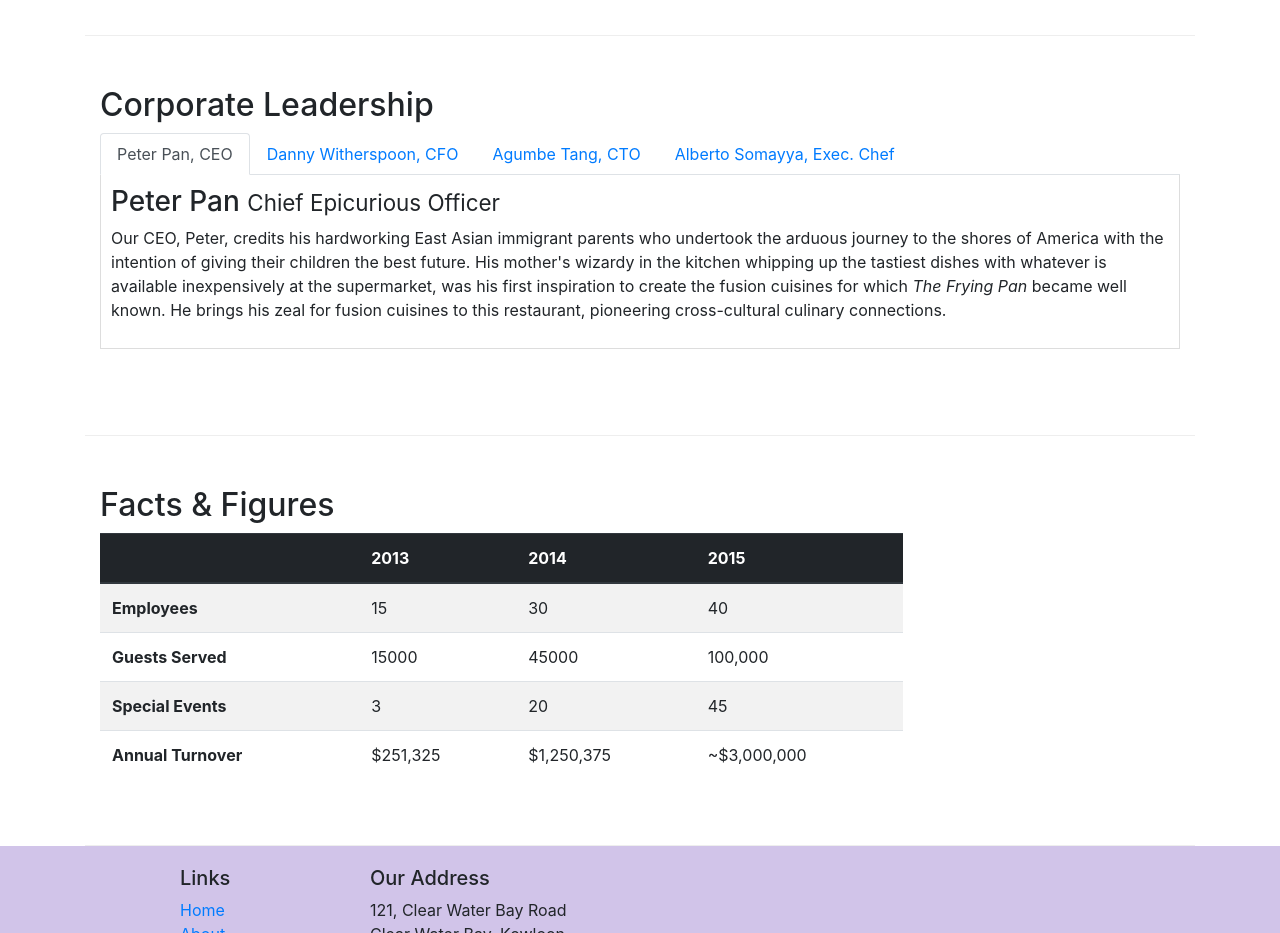
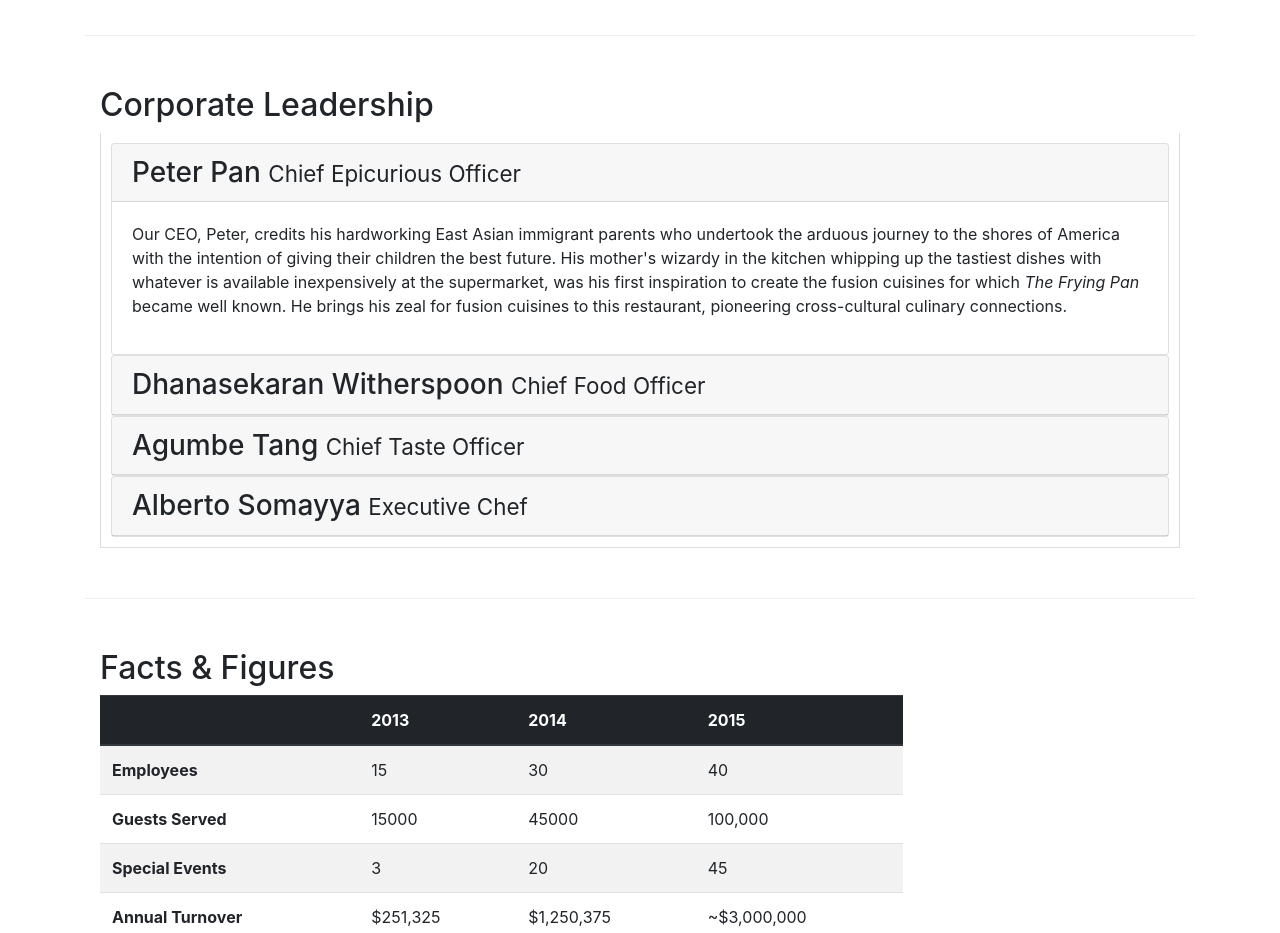
Before and after one commit to Kwatanwa17/Coursera-Bootstrap4, a website: page conFusion/aboutus.html in a window 1280 px wide. Shown: the part 940-1873 px from the top of the page. Drawn offline with nearby package versions, Linux system fonts and the light colour scheme.

Commit message:
Accordion

```diff
--- a/conFusion/aboutus.html
+++ b/conFusion/aboutus.html
@@ -110,73 +110,117 @@
         <div class="col-12">
             <h2>Corporate Leadership</h2>
 
-            <ul class="nav nav-tabs">
-                <li class="nav-item">
-                    <a class="nav-link active" href="#peter"
-                       role="tab" data-toggle="tab">Peter Pan, CEO</a>
-                </li>
-                <li class="nav-item">
-                    <a class="nav-link" href="#danny" role="tab"
-                       data-toggle="tab">Danny Witherspoon, CFO</a>
-                </li>
-                <li class="nav-item">
-                    <a class="nav-link" href="#agumbe" role="tab"
-                       data-toggle="tab">Agumbe Tang, CTO</a>
-                </li>
-                <li class="nav-item">
-                    <a class="nav-link" href="#alberto" role="tab"
-                       data-toggle="tab">Alberto Somayya, Exec. Chef</a>
-                </li>
-            </ul>
+            <div id="accordion">
 
                 <div class="tab-content">
 
-                <div role="tabpanel" class="tab-pane fade show active" id="peter">
-                    <h3>Peter Pan <small>Chief Epicurious Officer</small></h3>
-                    <p class="d-none d-sm-block">Our CEO, Peter, credits his hardworking East Asian immigrant
-                        parents who undertook the arduous journey to the shores of America with the intention of giving
+                    <div class="card">
+                        <div class="card-header" role="tab" id="peterhead">
+                            <h3 class="mb-0">
+                                <a data-toggle="collapse" data-target="#peter">
+                                    Peter Pan <small>Chief Epicurious Officer</small>
+                                </a>
+                            </h3>
+                        </div>
+
+                        <div class="collapse show" id="peter" data-parent="#accordion">
+                            <div class="card-body">
+                                <p class="d-none d-sm-block">Our CEO, Peter, credits his hardworking East Asian
+                                    immigrant
+                                    parents who undertook the arduous journey to the shores of America with the
+                                    intention of giving
                                     their children the best future. His
-                        mother's wizardy in the kitchen whipping up the tastiest dishes with whatever is available
+                                    mother's wizardy in the kitchen whipping up the tastiest dishes with whatever is
+                                    available
                                     inexpensively at the
-                        supermarket, was his first inspiration to create the fusion cuisines for which <em>The Frying
-                            Pan</em> became well known. He brings his zeal for fusion cuisines to this restaurant,
+                                    supermarket, was his first inspiration to create the fusion cuisines for which <em>The
+                                        Frying
+                                        Pan</em> became well known. He brings his zeal for fusion cuisines to this
+                                    restaurant,
                                     pioneering
                                     cross-cultural
                                     culinary connections.</p>
                             </div>
+                        </div>
+                    </div>
 
-                <div role="tabpanel" class="tab-pane fade show " id="danny">
-                    <h3>Dhanasekaran Witherspoon<small>Chief Food Officer</small></h3>
-                    <p class="d-none d-sm-block">Our CFO, Danny, as he is affectionately referred to by his colleagues,
+                    <div class="card">
+                        <div class="card-header" role="tab" id="dannyhead">
+                            <h3 class="mb-0">
+                                <a class="collapsed" data-toggle="collapse" data-target="#danny">
+                                    Dhanasekaran Witherspoon <small>Chief Food Officer</small>
+                                </a>
+                            </h3>
+                        </div>
+                        <div class="collapse" id="danny" data-parent="#accordion">
+                            <div class="card-body">
+                                <p class="d-none d-sm-block">Our CFO, Danny, as he is affectionately referred to by his
+                                    colleagues,
                                     comes
                                     from a long established
-                        family tradition in farming and produce. His experiences growing up on a farm in the Australian
+                                    family tradition in farming and produce. His experiences growing up on a farm in the
+                                    Australian
                                     outback
-                        gave him great appreciation for varieties of food sources. As he puts it in his own words, <em>Everything
+                                    gave him great appreciation for varieties of food sources. As he puts it in his own
+                                    words,
+                                    <em>Everything
                                         that runs, wins, and everything that stays, pays!</em></p>
                             </div>
+                        </div>
+                    </div>
 
-                <div role="tabpanel" class="tab-pane fade show " id="agumbe">
-                    <h3>Agumbe Tang <small>Chief Taste Officer</small></h3>
-                    <p class="d-none d-sm-block">Blessed with the most discerning gustatory sense, Agumbe, our CTO,
+                    <div class="card">
+                        <div class="card-header" role="tab" id="agumbehead">
+                            <h3 class="mb-0">
+                                <a class="collapsed" data-toggle="collapse" data-target="#agumbe">
+                                    Agumbe Tang <small>Chief Taste Officer</small>
+                                </a>
+                            </h3>
+                        </div>
+                        <div class="collapse" id="agumbe" data-parent="#accordion">
+                            <div class="card-body">
+                                <p class="d-none d-sm-block">Blessed with the most discerning gustatory sense, Agumbe,
+                                    our CTO,
                                     personally
                                     ensures that every dish
-                        that we serve meets his exacting tastes. Our chefs dread the tongue lashing that ensues if their
+                                    that we serve meets his exacting tastes. Our chefs dread the tongue lashing that
+                                    ensues if
+                                    their
                                     dish
-                        does not meet his exacting standards. He lives by his motto, <em>You click only if you survive
+                                    does not meet his exacting standards. He lives by his motto, <em>You click only if
+                                        you
+                                        survive
                                         my
                                         lick.</em></p>
                             </div>
+                        </div>
+                    </div>
 
-                <div role="tabpanel" class="tab-pane fade show " id="alberto">
-                    <h3>Alberto Somayya<small>Executive Chef</small></h3>
-                    <p class="d-none d-sm-block">Award winning three-star Michelin chef with wide International
+                    <div class="card">
+                        <div class="card-header" role="tab" id="albertohead">
+                            <h3 class="mb-0">
+                                <a class="collapsed" data-toggle="collapse" data-target="#alberto">
+                                    Alberto Somayya <small>Executive Chef</small>
+                                </a>
+                            </h3>
+                        </div>
+                        <div class="collapse" id="alberto" data-parent="#accordion">
+                            <div class="card-body">
+                                <p class="d-none d-sm-block">Award winning three-star Michelin chef with wide
+                                    International
                                     experience
                                     having worked closely with
-                        whos-who in the culinary world, he specializes in creating mouthwatering Indo-Italian fusion
-                        experiences. He says, <em>Put together the cuisines from the two craziest cultures, and you get
+                                    whos-who in the culinary world, he specializes in creating mouthwatering
+                                    Indo-Italian fusion
+                                    experiences. He says, <em>Put together the cuisines from the two craziest cultures,
+                                        and you
+                                        get
                                         a
                                         winning hit! Amma Mia!</em></p>
+                            </div>
+                        </div>
+                    </div>
+
                 </div>
 
             </div>
```
Lines whose indentation alone changed are shown as unchanged.
